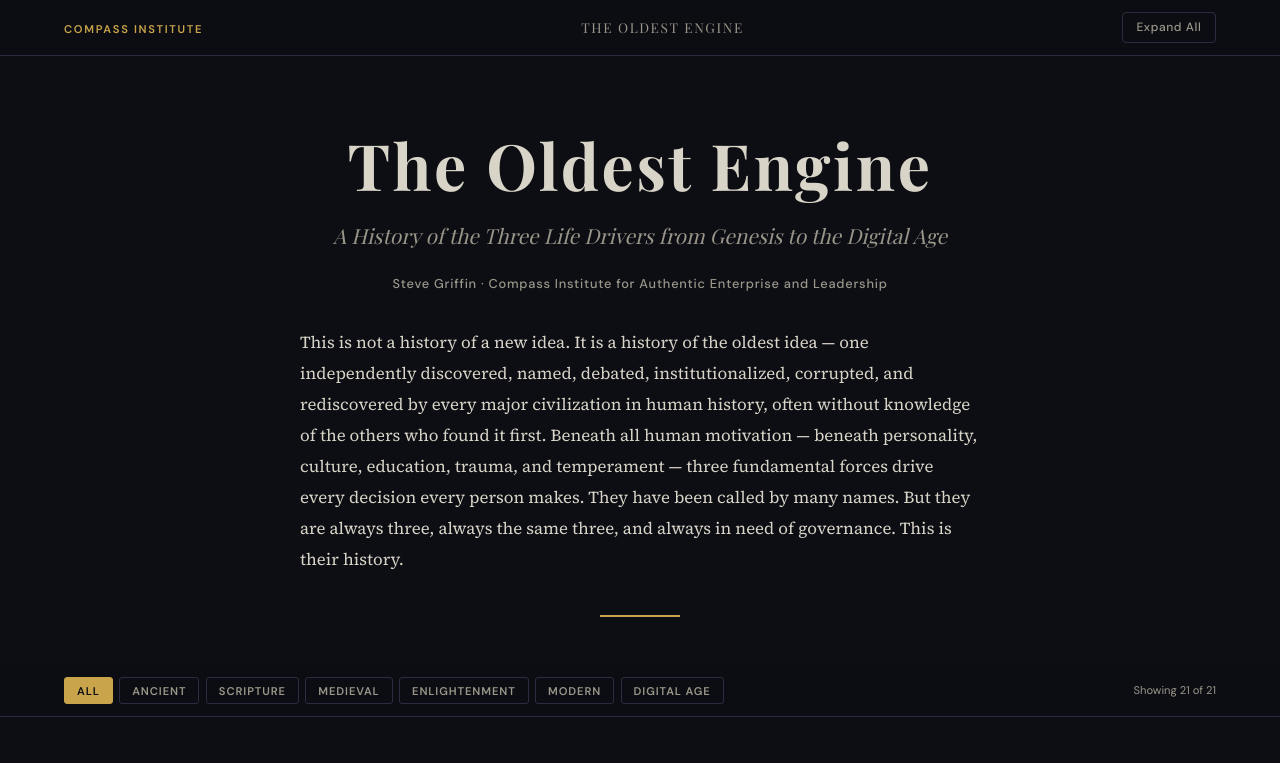
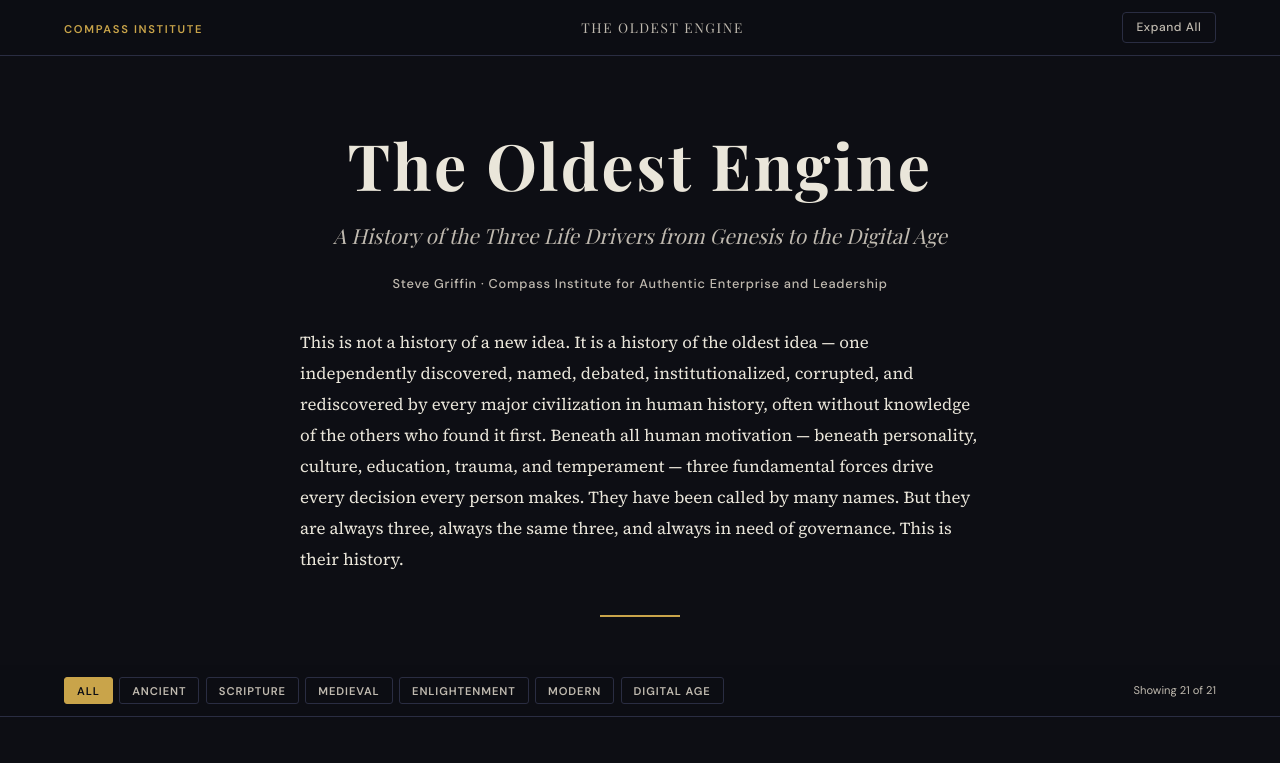
Before and after one commit to Stevewgriffin/the-oldest-engine, a plain HTML site: page index.html in a window 1280 px wide. Shown: the top 763 px of the page. Drawn offline with nearby package versions, Linux system fonts and the light colour scheme; a web font is replaced by a local one.

Commit message:
Improve text readability: increase opacity on text variables
--text-primary:   #D8D4C8 → #EAE6DA
--text-secondary: #9A968A → #C0BAB0

Co-Authored-By: Claude Sonnet 4.6 <noreply@anthropic.com>

```diff
--- a/style.css
+++ b/style.css
@@ -13,8 +13,8 @@
   --bg: #0D0E14;
   --surface: #1A1C28;
   --border: #2A2D42;
-  --text-primary: #D8D4C8;
-  --text-secondary: #9A968A;
+  --text-primary: #EAE6DA;
+  --text-secondary: #C0BAB0;
   --gold: #C9A44A;
   --spine: #2E3250;
   --font-display: 'Playfair Display', Georgia, 'Times New Roman', serif;
```
